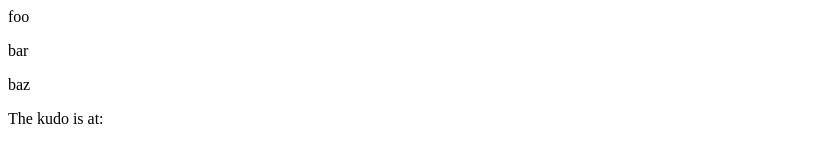
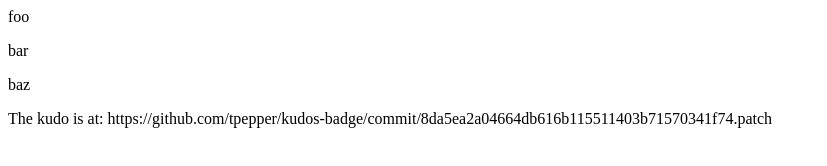
Before and after one commit to tpepper/tpepper.github.io, a plain HTML site: page index.html in a window 1280 px wide. Shown: the whole page, without its empty margins (0-827 px from the left). Drawn offline with Linux system fonts and the light colour scheme.

Commit message:
try javascript instead of bash
Habits die hard. No dollars for me.

Signed-off-by: Tim Pepper <tpepper@vmware.com>

```diff
--- a/index.html
+++ b/index.html
@@ -17,7 +17,7 @@
 		<script type="text/javascript">
 		repo="tpepper/kudos-badge"
 		commit="8da5ea2a04664db616b115511403b71570341f74"
-		url="https://github.com/"+$repo+"/commit/"+$commit+".patch"
+		url="https://github.com/"+repo+"/commit/"+commit+".patch"
 		document.write(url)
 		</script>
 	</body>
```
